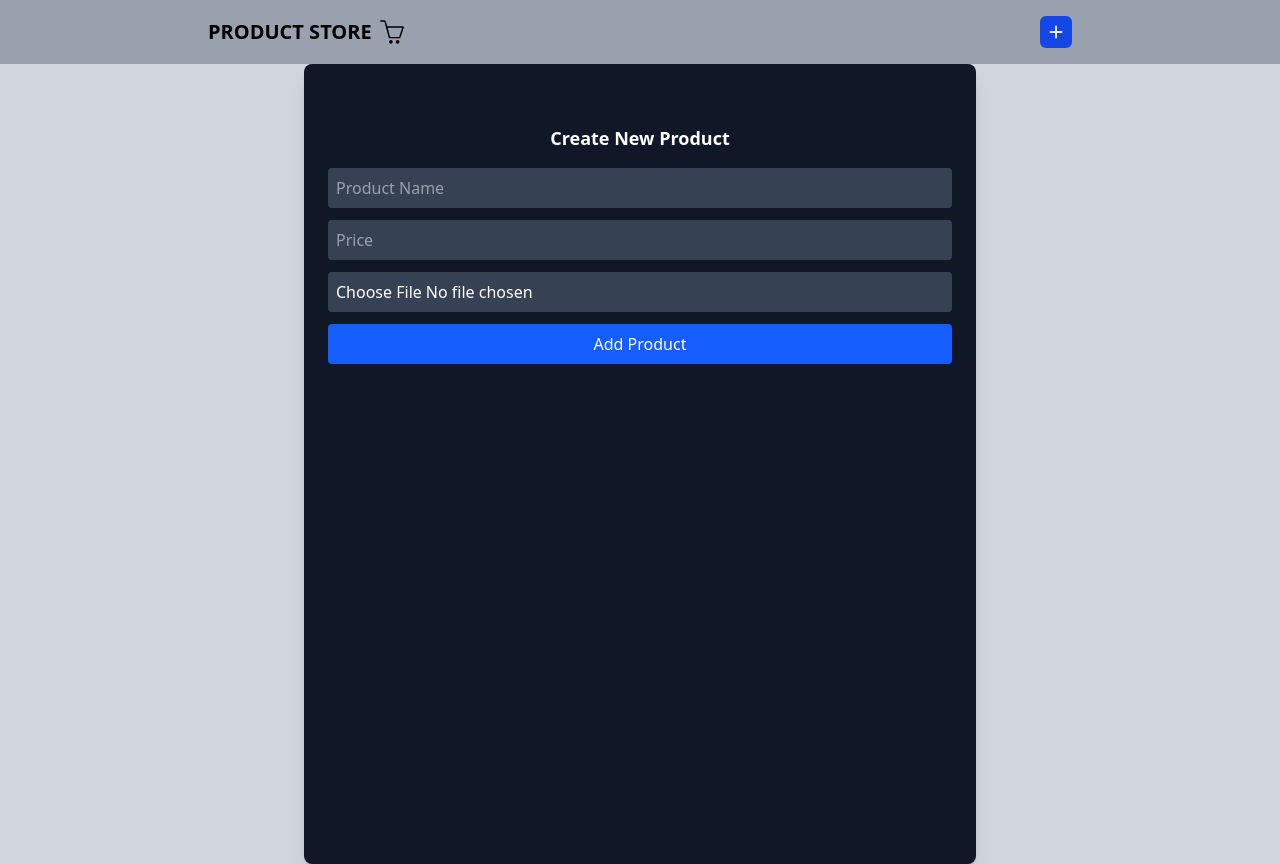
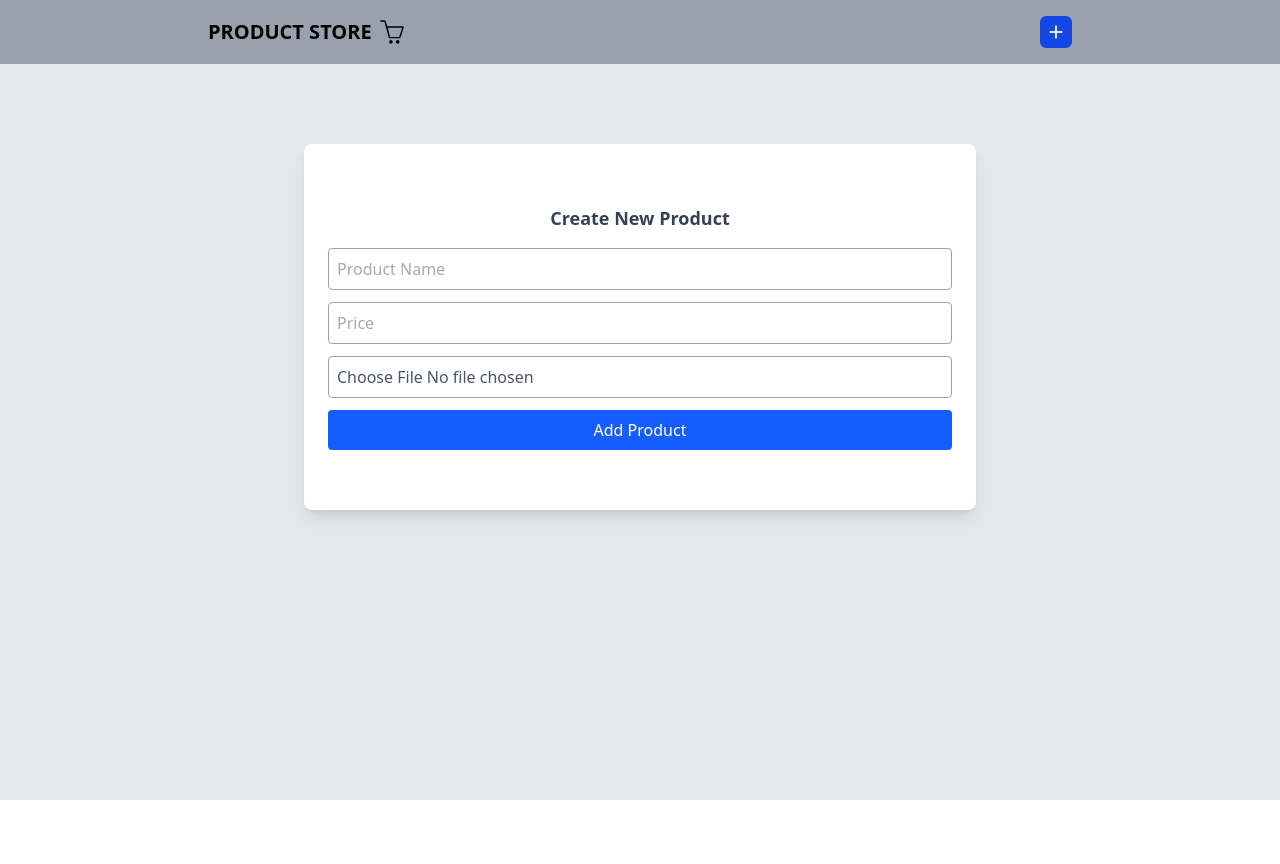
Before and after one commit to PustamRai/productStore, a React (Vite) app in the folder frontend/: page /add-product in a window 1280 px wide. After the commit the page ends 800 px from the top, so only its background shows below. Built offline with nearby package versions, Linux system fonts and the light colour scheme; no server answers.

Commit message:
update styling for App and AddProduct components

```diff
--- a/frontend/src/App.jsx
+++ b/frontend/src/App.jsx
@@ -7,7 +7,7 @@ import ProductCard from "./pages/ProductCard";
 
 function App() {
   return (
-    <div className="bg-gray-300">
+    <div className="bg-gray-200 min-h-screen">
       <ProductProvider>
         <Router>
           <Navbar />
--- a/frontend/src/pages/AddProduct.jsx
+++ b/frontend/src/pages/AddProduct.jsx
@@ -30,9 +30,9 @@ function AddProduct() {
   };
 
   return (
-    <div className="flex justify-center min-h-screen">
-      <div className="bg-gray-900 px-6 py-15 rounded-lg shadow-lg w-2xl">
-        <h2 className="text-white text-lg font-semibold text-center mb-4">
+    <div className="flex justify-center mt-20 px-6">
+      <div className="bg-white px-6 py-15 rounded-lg shadow-lg w-auto  md:w-2xl">
+        <h2 className="text-gray-700 text-lg font-semibold text-center mb-4">
           Create New Product
         </h2>
 
@@ -43,7 +43,7 @@ function AddProduct() {
             value={name}
             onChange={(e) => setName(e.target.value)}
             placeholder="Product Name"
-            className="w-full p-2 mb-3 bg-gray-700 text-white rounded outline-none focus:ring-2 focus:ring-blue-400"
+            className="w-full p-2 mb-3 border border-gray-400 text-gray-600 rounded outline-none focus:ring-2 focus:ring-blue-400"
             required
           />
           <input
@@ -52,14 +52,14 @@ function AddProduct() {
             value={price}
             onChange={(e) => setPrice(e.target.value)}
             placeholder="Price"
-            className="w-full p-2 mb-3 bg-gray-700 text-white rounded outline-none focus:ring-2 focus:ring-blue-400"
+            className="w-full p-2 mb-3 border border-gray-400 text-gray-600 rounded outline-none focus:ring-2 focus:ring-blue-400"
             required
           />
           <input
             type="file"
             name="imageFile"
             onChange={(e) => setImageFile(e.target.files[0])}
-            className="w-full p-2 mb-3 bg-gray-700 text-white rounded cursor-pointer"
+            className="w-full p-2 mb-3 border border-gray-400 text-gray-600 rounded cursor-pointer"
             required
           />
           <button
```
